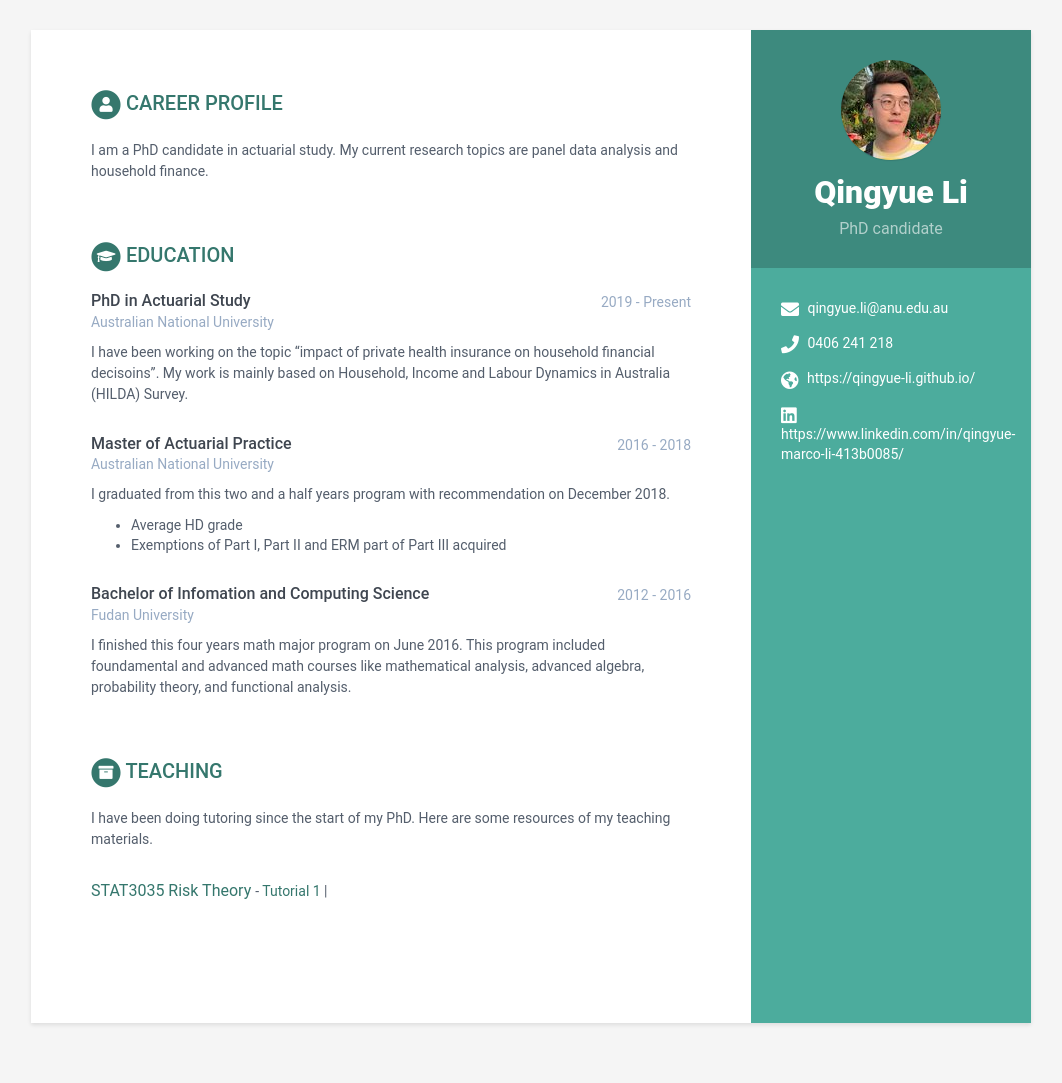
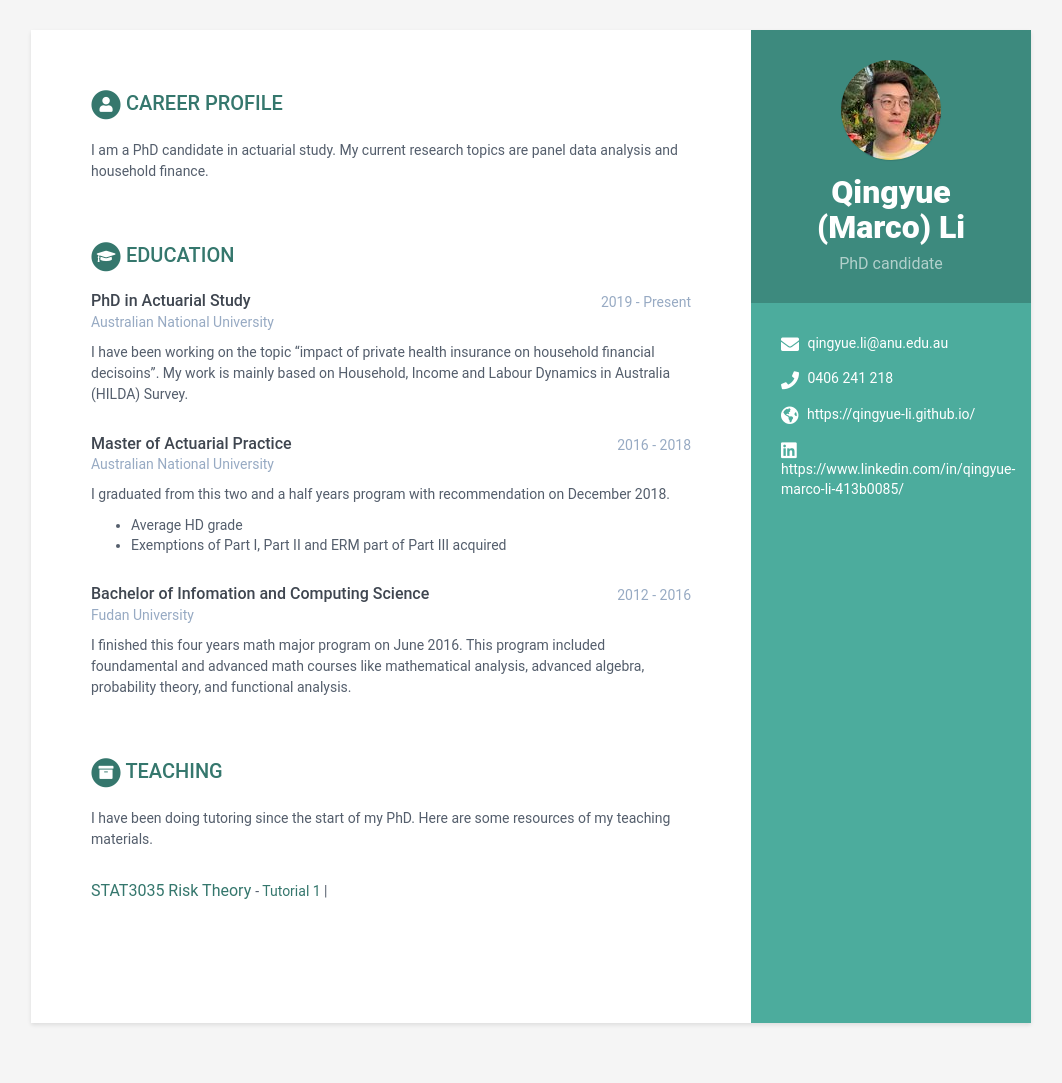
Before and after one commit to qingyue-li/qingyue-li.github.io, a Jekyll site: the page built from index.html, in a window 1280 px wide. Shown: the whole page, without its empty margins (109-1171 px from the left). Built offline with Jekyll 4.4.1, drawn with Linux system fonts in a browser that asks for light colours.

Commit message:
Update data.yml

```diff
--- a/_data/data.yml
+++ b/_data/data.yml
@@ -7,7 +7,7 @@ sidebar:
     education: False # set to False if you want education in main section instead of in sidebar
 
     # Profile information
-    name: Qingyue Li
+    name: Qingyue (Marco) Li
     tagline: PhD candidate
     avatar: qyliprofile.jpg  #place a 100x100 picture inside /assets/images/ folder and provide the name of the file below
 
```
